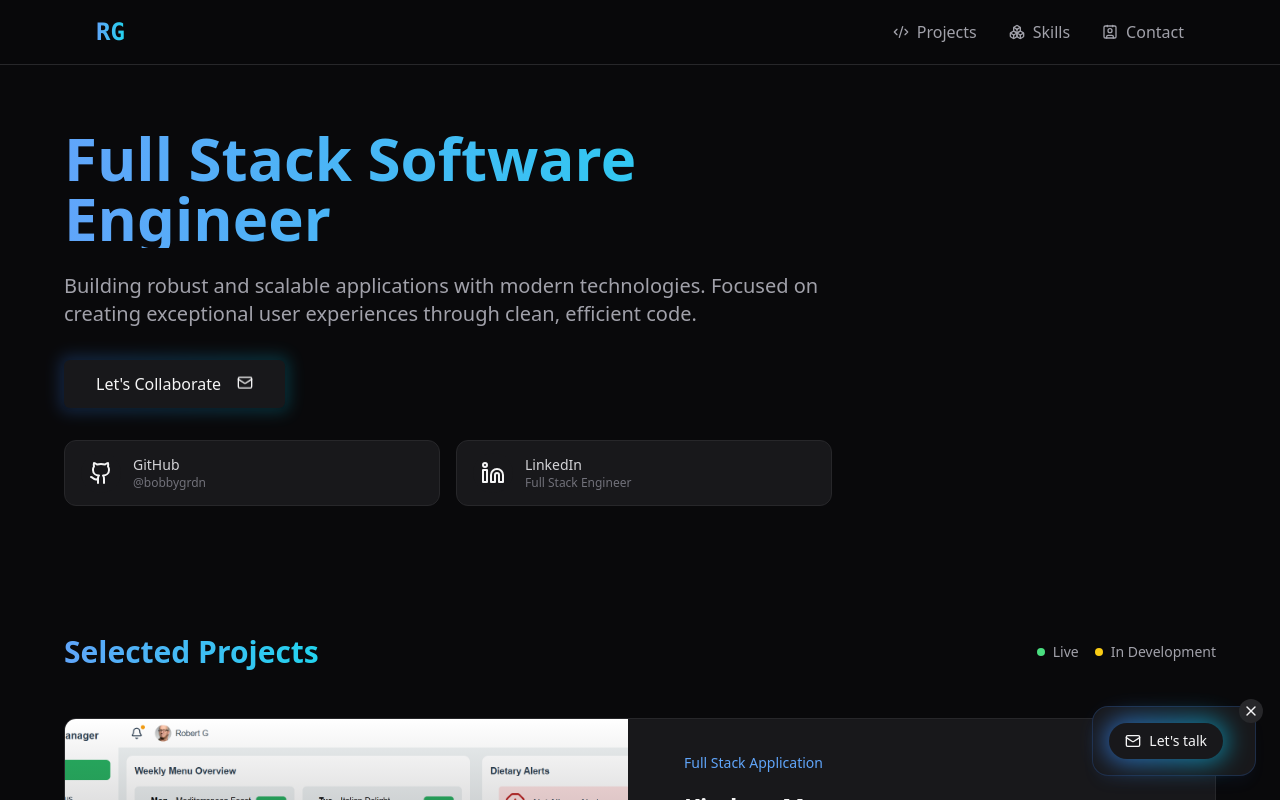
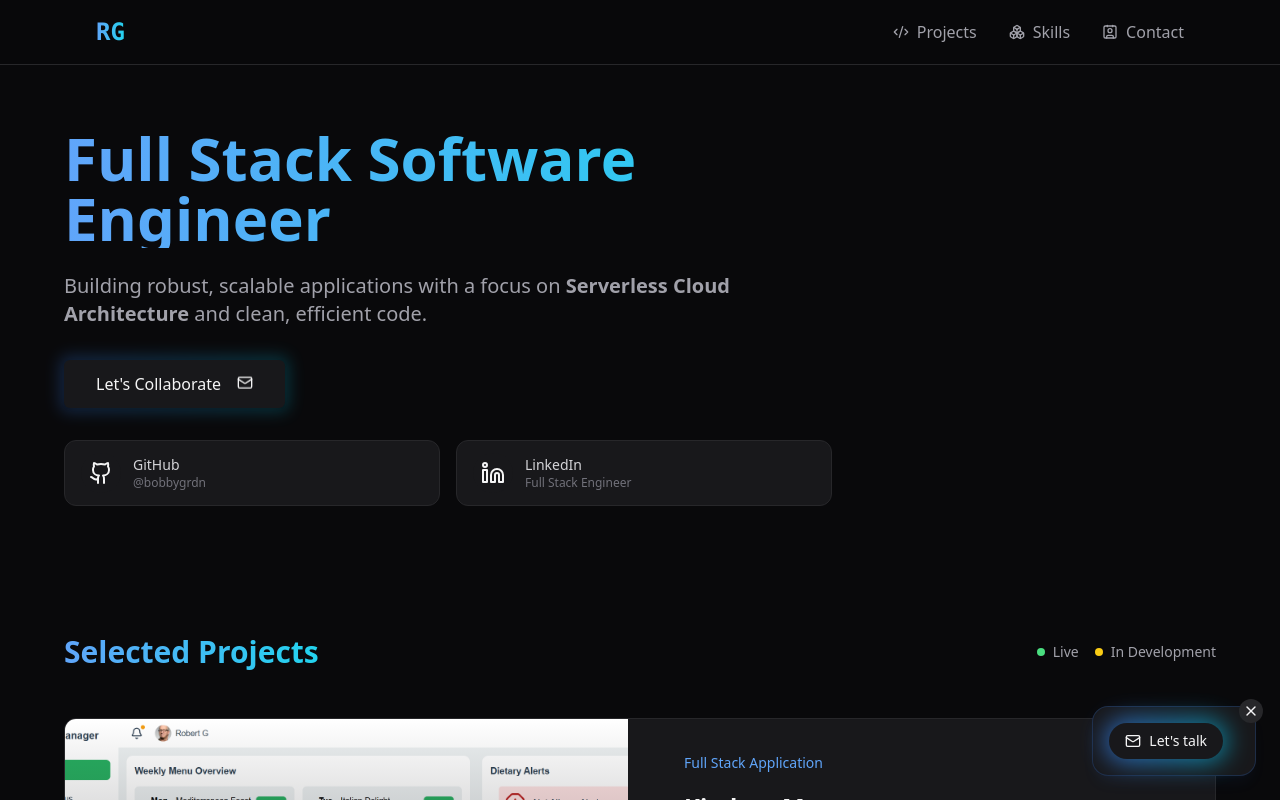
Before and after one commit to bobbygrdn/portfolio, a React (Vite) app: page / in a window 1280 px wide. Shown: the top 800 px of the page. Built offline with nearby package versions, Linux system fonts and the light colour scheme.

Commit message:
feat: add Cloud technologies to skills and update project description

```diff
--- a/src/App.tsx
+++ b/src/App.tsx
@@ -148,6 +148,7 @@ export function App() {
     Backend: ["Express.js", "Spring Boot", "Node.js", "Java"],
     Database: ["PostgreSQL", "MySQL", "MongoDB"],
     DevOps: ["Husky", "Git", "Docker", "GitHub Actions"],
+    Cloud: [ "AWS (Lambda, DynamoDB, API Gateway, S3, Route 53)" ]
   };
   return (
     <div className="w-full min-h-screen bg-zinc-950 text-zinc-100">
@@ -235,9 +236,7 @@ export function App() {
               Full Stack Software Engineer
             </h1>
             <p className="text-lg sm:text-xl text-zinc-400 mb-8 leading-relaxed">
-              Building robust and scalable applications with modern
-              technologies. Focused on creating exceptional user experiences
-              through clean, efficient code.
+              Building robust, scalable applications with a focus on <b>Serverless Cloud Architecture</b> and clean, efficient code.
             </p>
             <div className="flex flex-col gap-6">
               <div className="group relative w-full sm:w-auto self-start">
```
